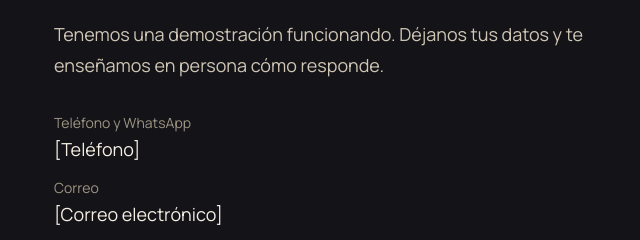
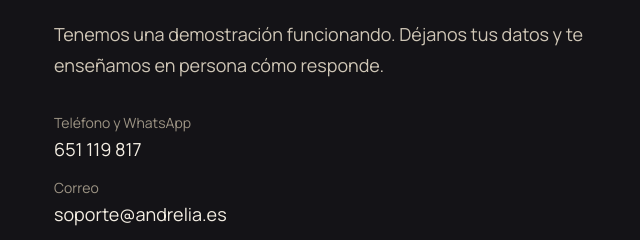
Before and after one commit to dilleyfn-art/aure, a plain HTML site: page index.html in a window 1280 px wide. Shown: the part 7420-7660 px from the top of the page, 18-658 px from the left. Drawn offline with nearby package versions, Linux system fonts and the light colour scheme.

Commit message:
Update index.html

```diff
--- a/index.html
+++ b/index.html
@@ -505,8 +505,8 @@ a{color:#D4B57A}a:hover{color:#E8CF9E}
 <h2 class="h2" style="margin: 0; font-family: 'Bodoni Moda', 'Didot', 'Bodoni 72', 'Times New Roman', serif; font-weight: 400; font-size: 54px; line-height: 1.06; letter-spacing: -0.015em; color: #F4EEE3">Ven a escuchar la casa.</h2>
 <p style="margin: 0; font-size: 18px; line-height: 1.7; color: #CFC6B6">Tenemos una demostración funcionando. Déjanos tus datos y te enseñamos en persona cómo responde.</p>
 <div style="display: flex; flex-direction: column; gap: 14px; padding-top: 8px">
-<div style="display: flex; flex-direction: column"><span style="font-size: 14px; color: #9E9585">Teléfono y WhatsApp</span><a href="https://wa.me/34600000000" style="font-size: 18px; color: #F4EEE3; text-decoration: none">[Teléfono]</a></div>
-<div style="display: flex; flex-direction: column"><span style="font-size: 14px; color: #9E9585">Correo</span><a href="mailto:hola@andrelia.es" style="font-size: 18px; color: #F4EEE3; text-decoration: none">[Correo electrónico]</a></div>
+<div style="display: flex; flex-direction: column"><span style="font-size: 14px; color: #9E9585">Teléfono y WhatsApp</span><a href="https://wa.me/34651119817" style="font-size: 18px; color: #F4EEE3; text-decoration: none">651 119 817</a></div>
+<div style="display: flex; flex-direction: column"><span style="font-size: 14px; color: #9E9585">Correo</span><a href="mailto:soporte@andrelia.es" style="font-size: 18px; color: #F4EEE3; text-decoration: none">soporte@andrelia.es</a></div>
 <div style="display: flex; flex-direction: column"><span style="font-size: 14px; color: #9E9585">Zona</span><span style="font-size: 18px; color: #F4EEE3">Valencia, l'Horta y Camp de Túria</span></div>
 </div>
 </div>
@@ -566,7 +566,7 @@ a{color:#D4B57A}a:hover{color:#E8CF9E}
 </footer>
 
 </div>
-<a class="wa-float" href="https://wa.me/34600000000?text=Hola%2C%20me%20interesa%20Aur%C3%A9" target="_blank" rel="noopener" aria-label="Escríbenos por WhatsApp">
+<a class="wa-float" href="https://wa.me/34651119817?text=Hola%2C%20me%20interesa%20Aur%C3%A9" target="_blank" rel="noopener" aria-label="Escríbenos por WhatsApp">
 <svg aria-hidden="true" viewBox="0 0 24 24" fill="currentColor" style="width: 26px; height: 26px"><path d="M12 2a10 10 0 0 0-8.6 15.1L2 22l5-1.3A10 10 0 1 0 12 2zm0 18.2a8.2 8.2 0 0 1-4.2-1.2l-.3-.2-3 .8.8-2.9-.2-.3A8.2 8.2 0 1 1 12 20.2zm4.5-6.1c-.2-.1-1.5-.7-1.7-.8s-.4-.1-.6.1-.7.8-.8 1-.3.2-.5.1a6.7 6.7 0 0 1-3.3-2.9c-.2-.4.2-.4.7-1.3.1-.2 0-.3 0-.4l-.8-1.8c-.2-.5-.4-.4-.6-.4h-.5a1 1 0 0 0-.7.3 3 3 0 0 0-.9 2.2 5.2 5.2 0 0 0 1.1 2.7 11.8 11.8 0 0 0 4.5 4c1.7.7 2.3.8 3.2.6a2.7 2.7 0 0 0 1.8-1.2 2.2 2.2 0 0 0 .1-1.3c0-.1-.2-.2-.4-.3z"></path></svg>
 </a>
 <script>
```
